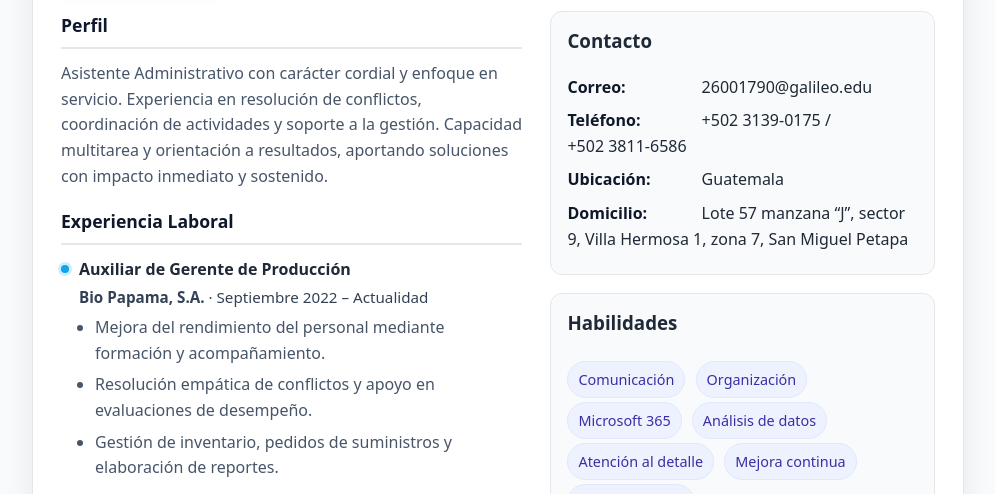
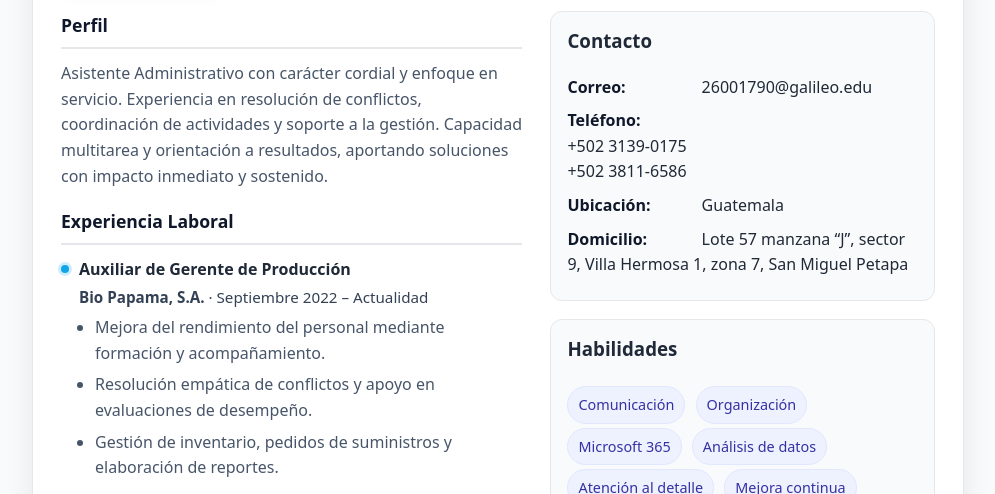
Before and after one commit to abnerjoelgomez-ui/abnerjoelgomez-ui.github.io, a plain HTML site: page index.html in a window 1280 px wide. Shown: the part 264-758 px from the top of the page, without its empty margins (142-1137 px from the left). Drawn offline with Linux system fonts and the light colour scheme.

Commit message:
Nuevo cambio

```diff
--- a/index.html
+++ b/index.html
@@ -177,6 +177,10 @@
       }
       .kv strong { width: 120px; }
     }
+    .phone {
+        display: block;
+    }
+
   </style>
 </head>
 
@@ -324,7 +328,7 @@
           <div class="card-side">
             <h3 style="margin-top:0">Contacto</h3>
             <p class="kv"><strong>Correo:</strong> 26001790@galileo.edu</p>
-            <p class="kv"><strong>Teléfono:</strong> +502 3139-0175 /<br> +502 3811-6586</p>
+            <p class="kv"><strong>Teléfono:</strong> <span class="phone">+502 3139-0175</span><span class="phone">+502 3811-6586</span></p>
             <p class="kv"><strong>Ubicación:</strong> Guatemala</p>
             <p class="kv"><strong>Domicilio:</strong> Lote 57 manzana “J”, sector 9, Villa Hermosa 1, zona 7, San Miguel Petapa</p>
           </div>
```
